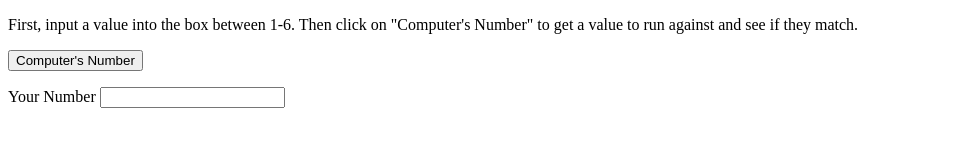
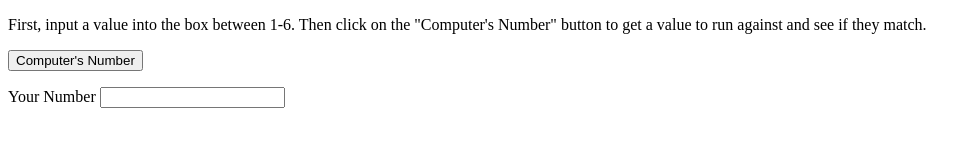
Before and after one commit to Lukas-Johns/Unit-7-01, a plain HTML site: page index.html in a window 1280 px wide. Shown: the whole page, without its empty margins (0-977 px from the left). Drawn offline with Linux system fonts and the light colour scheme.

Commit message:
do the thing

```diff
--- a/index.html
+++ b/index.html
@@ -4,7 +4,7 @@
     <title>Guess The Dice</title>
     <link href="style.css" rel="stylesheet" type="text/css" />
   </head>
-    <p>First, input a value into the box between 1-6. Then click on "Computer's Number" to get a value to run against and see if they match.</p>
+    <p>First, input a value into the box between 1-6. Then click on the "Computer's Number" button to get a value to run against and see if they match.</p>
     <button onclick="myInput()" id="press">Computer's Number</button>
     <p>Your Number
     <input type="text" id="mine"></input></p>
```
